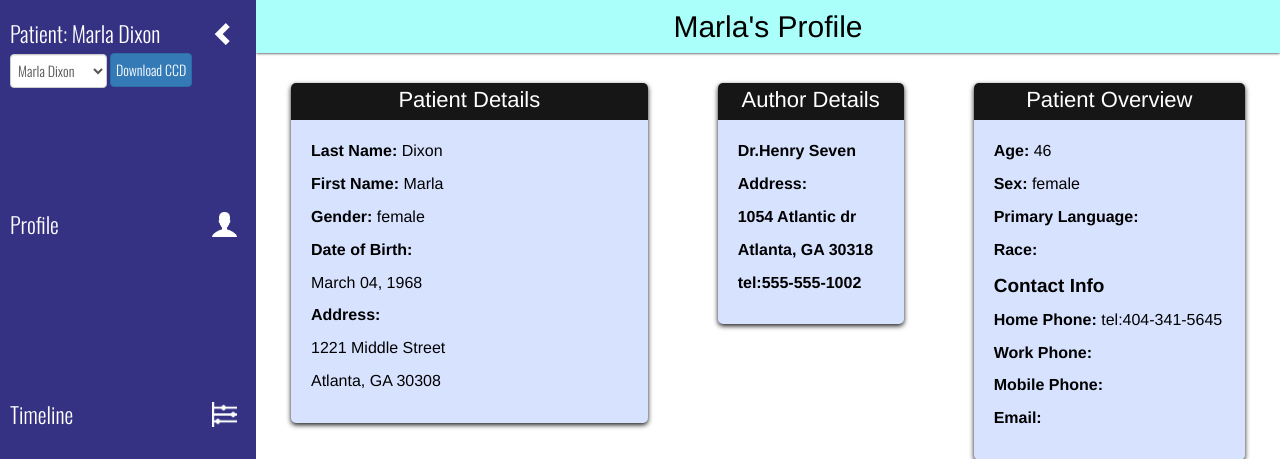
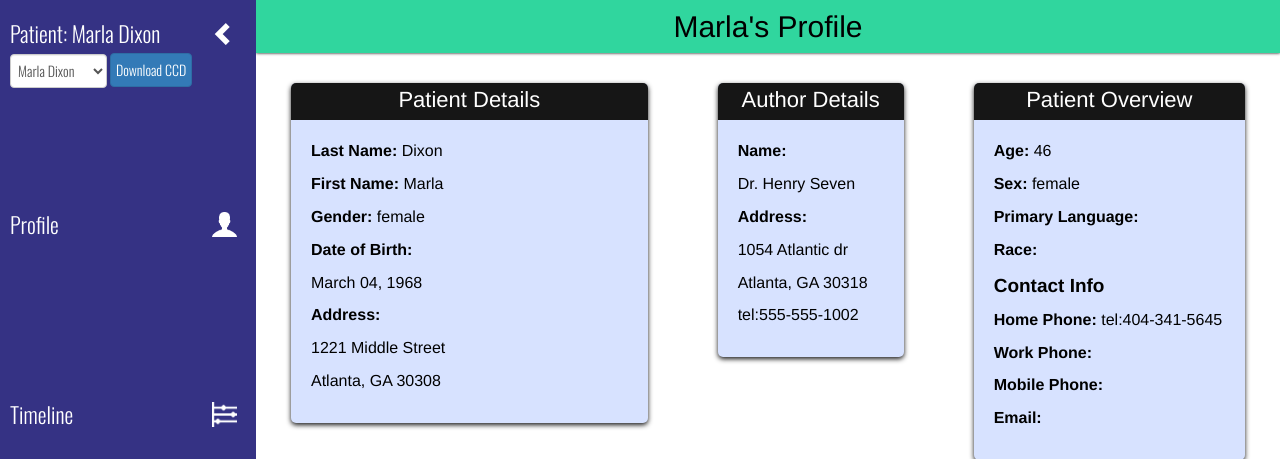
Before and after one commit to nealfwilliams/Medocs, a Django app: template HealthInformatics/templates/base.html in a window 1280 px wide. Shown: the top 459 px of the page. Run offline with Django 3.2, Linux system fonts and the light colour scheme; the template is opened without the code that fills it, so the values that code supplies are empty; parts of the project's set-up code (start-up, migrations or seed data) failed here and were passed over; some libraries are stand-ins or nearby versions.

Commit message:
pretty patient data

```diff
--- a/HealthInformatics/settings.py
+++ b/HealthInformatics/settings.py
@@ -19,7 +19,7 @@ BASE_DIR = os.path.dirname(os.path.dirname(__file__))
 # SECURITY WARNING: keep the secret key used in production secret!
 SECRET_KEY = os.environ['SECRET_KEY']
 # SECURITY WARNING: don't run with debug turned on in production!
-DEBUG = True
+DEBUG = False;
 
 TEMPLATE_DEBUG = False
 
--- a/HealthInformatics/static/css/Home.css
+++ b/HealthInformatics/static/css/Home.css
@@ -236,7 +236,7 @@ a {
 
 #cm_header {
     padding: 10px;
-    background-color: #aafffa;
+    background-color: #30d69e;
     margin-top:0px;
     box-shadow: 0px 0px 3px black;
 }
--- a/HealthInformatics/static/scripts/main.js
+++ b/HealthInformatics/static/scripts/main.js
@@ -478,6 +478,7 @@ function updateDemographics(bbDoc) {
     $patient_info.replaceWith($patient_details);
 }
 
+
 function updateAuthor(bbDoc) {
     var $author_info = $('#author_info');
     var $author_details = '<div class="textbox cm_textbox" id="author_info"> ' +
@@ -485,11 +486,11 @@ function updateAuthor(bbDoc) {
                         '<h3> Author Details</h3>' +
                         '</div>' +
                         '<div class="widget_content">' +
-                            '<p><b>' + bbDoc.data.document.author.name.prefix + '.' +
+                            '<p><b> Name: </b></p>' + replace_null(bbDoc.data.document.author.name.prefix) +
                             bbDoc.data.document.author.name.given  + ' ' +
                             bbDoc.data.document.author.name.family +
                             '</p>' +
-                            '<p><b> Address: </p>' +
+                            '<p><b> Address: </b></p>' +
                             '<p>' + bbDoc.data.document.author.address.street + '</p>' +
                             '<p>' + bbDoc.data.document.author.address.city + ", " +
                             bbDoc.data.document.author.address.state + " " +
@@ -500,7 +501,14 @@ function updateAuthor(bbDoc) {
                     '</div>';
     $author_info.replaceWith($author_details);
 }
-
+function replace_null(my_object){
+    if (my_object == null) {
+        return "";
+    }
+    else {
+        return my_object + ". ";
+    }
+}
 function updatePatientDemo(bbDoc) {
     var $custodian_info = $('#custodian_info');
 
```
